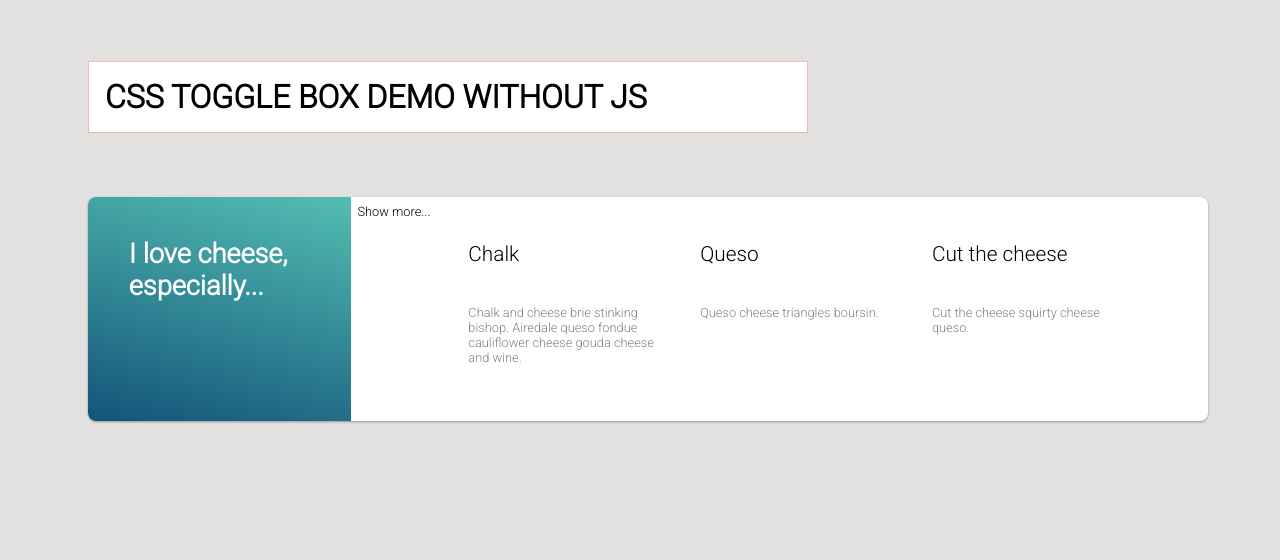
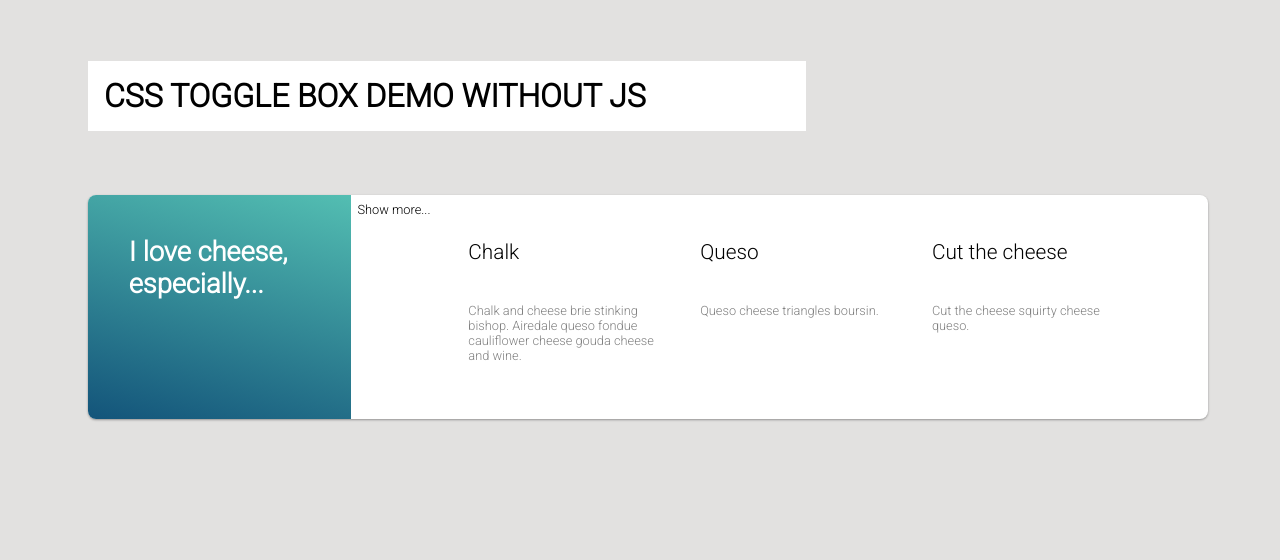
Before and after one commit to peterhencz/css-plays, a plain HTML site: page index.html in a window 1280 px wide. Drawn offline with Linux system fonts and the light colour scheme.

Commit message:
css file

```diff
--- a/style.css
+++ b/style.css
@@ -58,7 +58,6 @@ label {
   font-size: 0.8em;
 }
 h1 {
-  border: solid 1px #f4baba;
   display: inline-block;
   padding: 0.5em 5em 0.5em 0.5em;
   margin-bottom: 2em;
```
